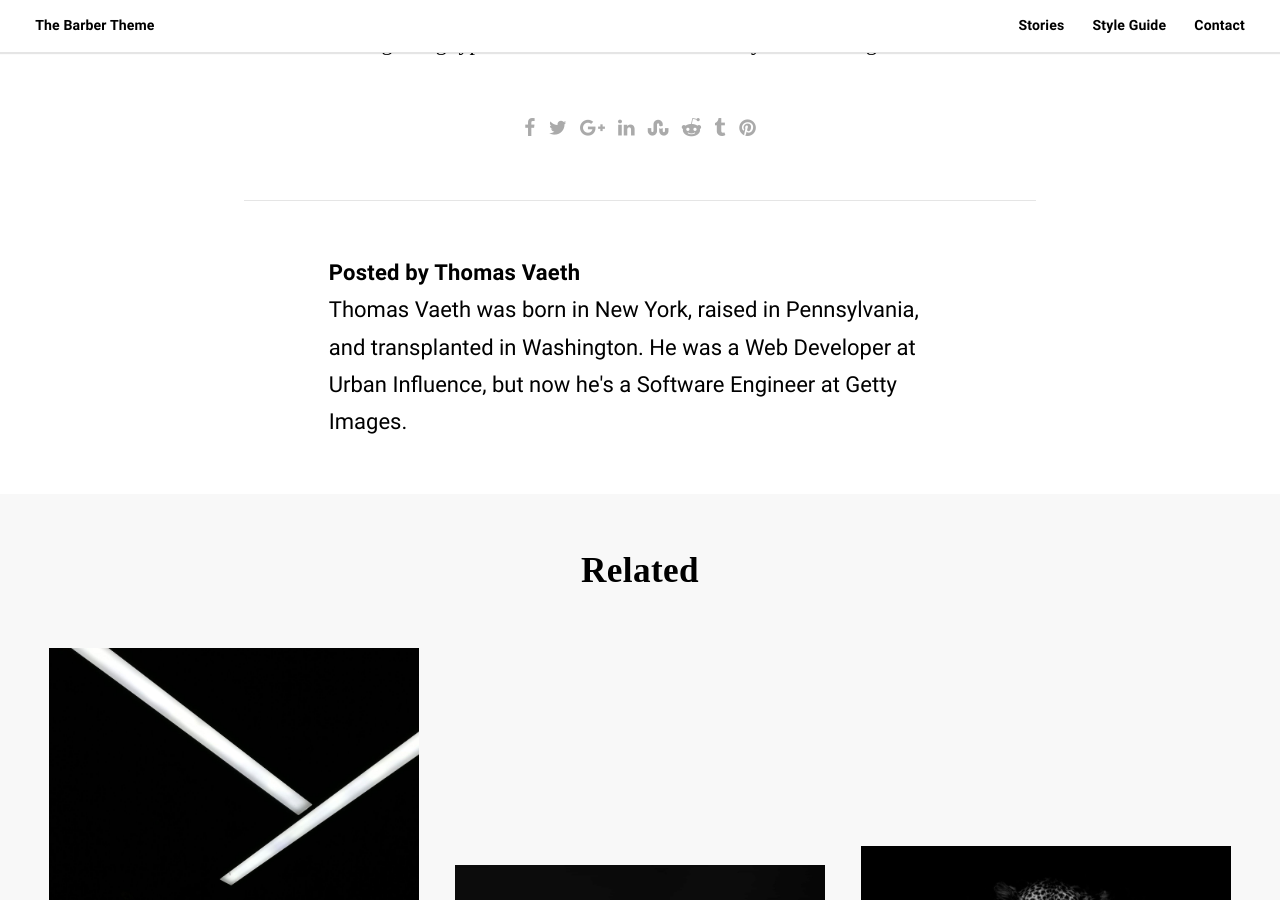
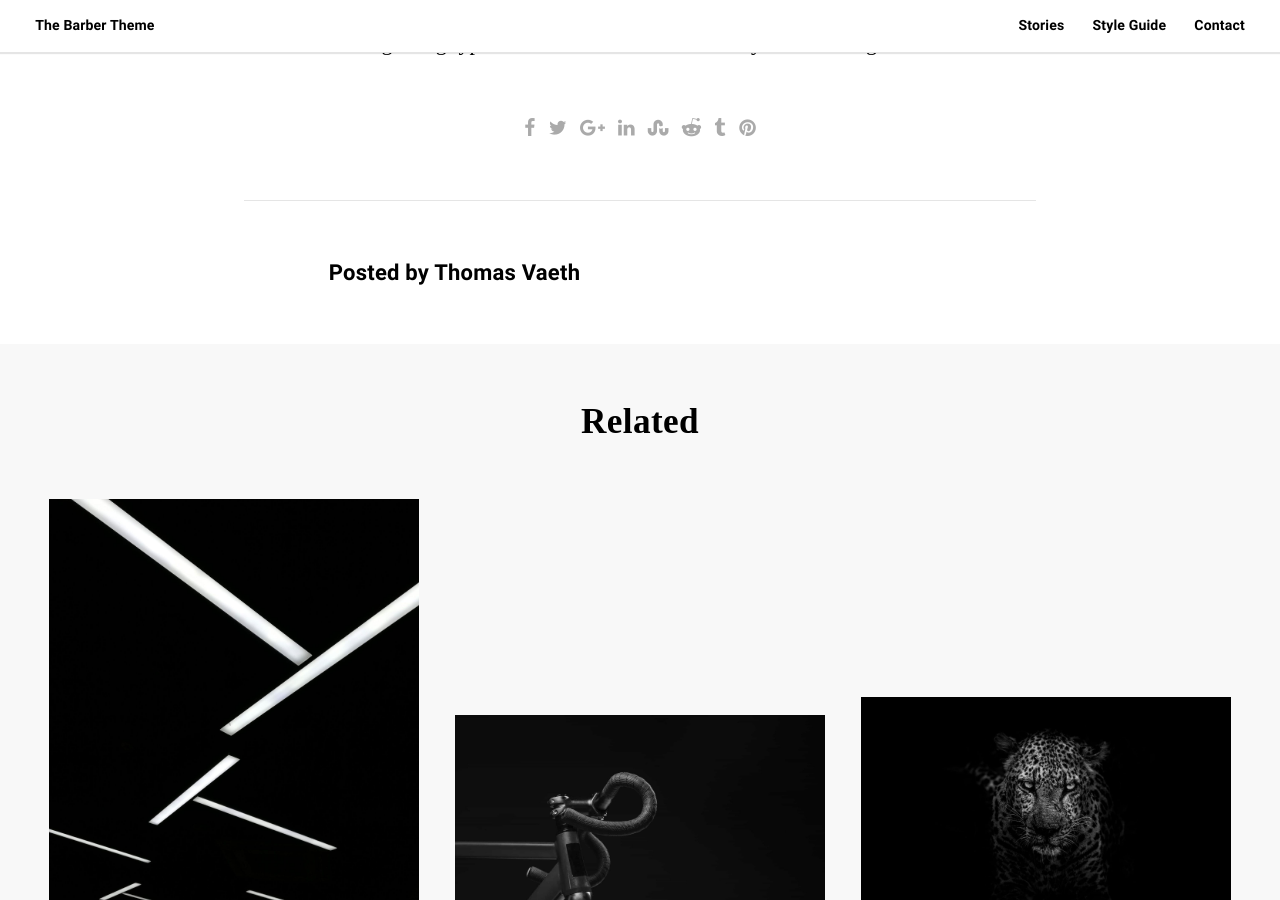
Before and after one commit to ff060607/prof, a Jekyll site: the page built from _posts/2017-10-16-beard.markdown, in a window 1280 px wide and 900 px high, scrolled down 2788 px. Built offline with Jekyll 4.4.1, drawn with Linux system fonts in a browser that asks for light colours; some web fonts are replaced; part of the change alters nothing that is shown.

```diff
--- a/_config.yml
+++ b/_config.yml
@@ -1,5 +1,5 @@
 # Site/SEO settings
-email: okay@samesies.io
+email: kuro.eka@gmail.com
 baseurl: ""
 permalink: /:year/:month/:day/:title/
 google_analytics:
@@ -8,24 +8,19 @@ name: Thomas Vaeth
 title: The Barber Theme
 description: >
   Barber is a blog theme for Jekyll built by Thomas Vaeth for Samesies using HTML, Sass, and JavaScript.
-url: http://barber.samesies.io
+url:
 twitter_username: thomasvaeth
 default_img: /assets/images/seo.jpg
 social:
   - name: twitter
-    url: https://twitter.com/thomasvaeth
-  - name: instagram
-    url: https://www.instagram.com/thomas.vaeth/
-  - name: linkedin
-    url: https://www.linkedin.com/in/thomasvaeth/
+    url:
   - name: github
-    url: https://github.com/samesies
-  - name: codepen
-    url: https://codepen.io/thomasvaeth/
+    url:
+
 
 # Contact settings
 contact_img: /assets/images/placeholder-28.jpg
-formcarry: https://formcarry.com/s/HkIo0nMb7
+formcarry:
 
 # Disqus settings
 disqus: test-apkdzgmqhj
@@ -36,9 +31,9 @@ mailchimp_input: b_66ddf555dab480e6a8606430b_89b3ee034f
 
 # Author settings
 author:
-  - name: Thomas Vaeth
-    bio: Thomas Vaeth was born in New York, raised in Pennsylvania, and transplanted in Washington. He was a Web Developer at Urban Influence, but now he's a Software Engineer at Getty Images.
-    url: http://thomasvaeth.com
+  - name: f6
+    bio: test
+    url:
 
 # Pagination settings
 pagination:
```
Also changed, not shown: README.md (deleted).
